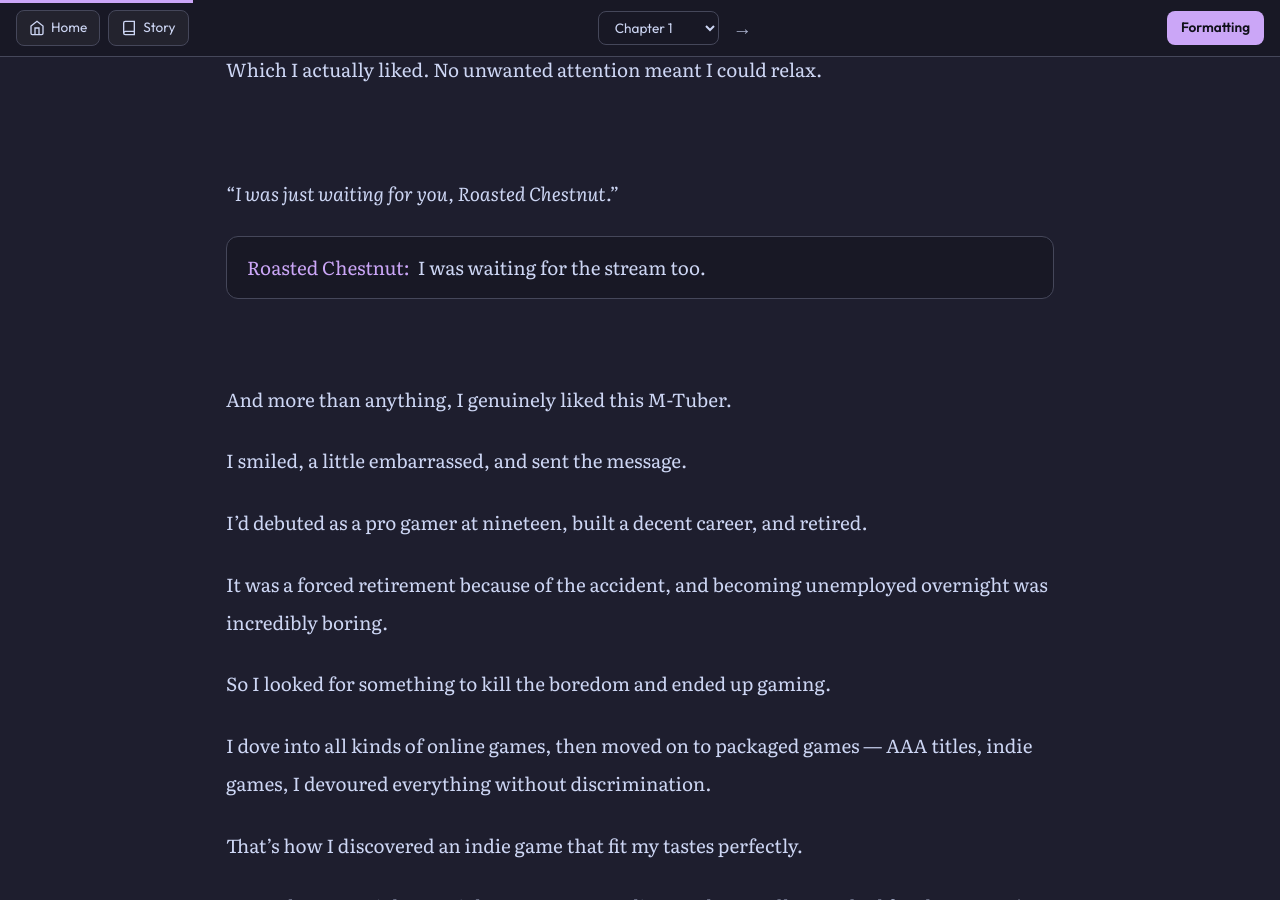
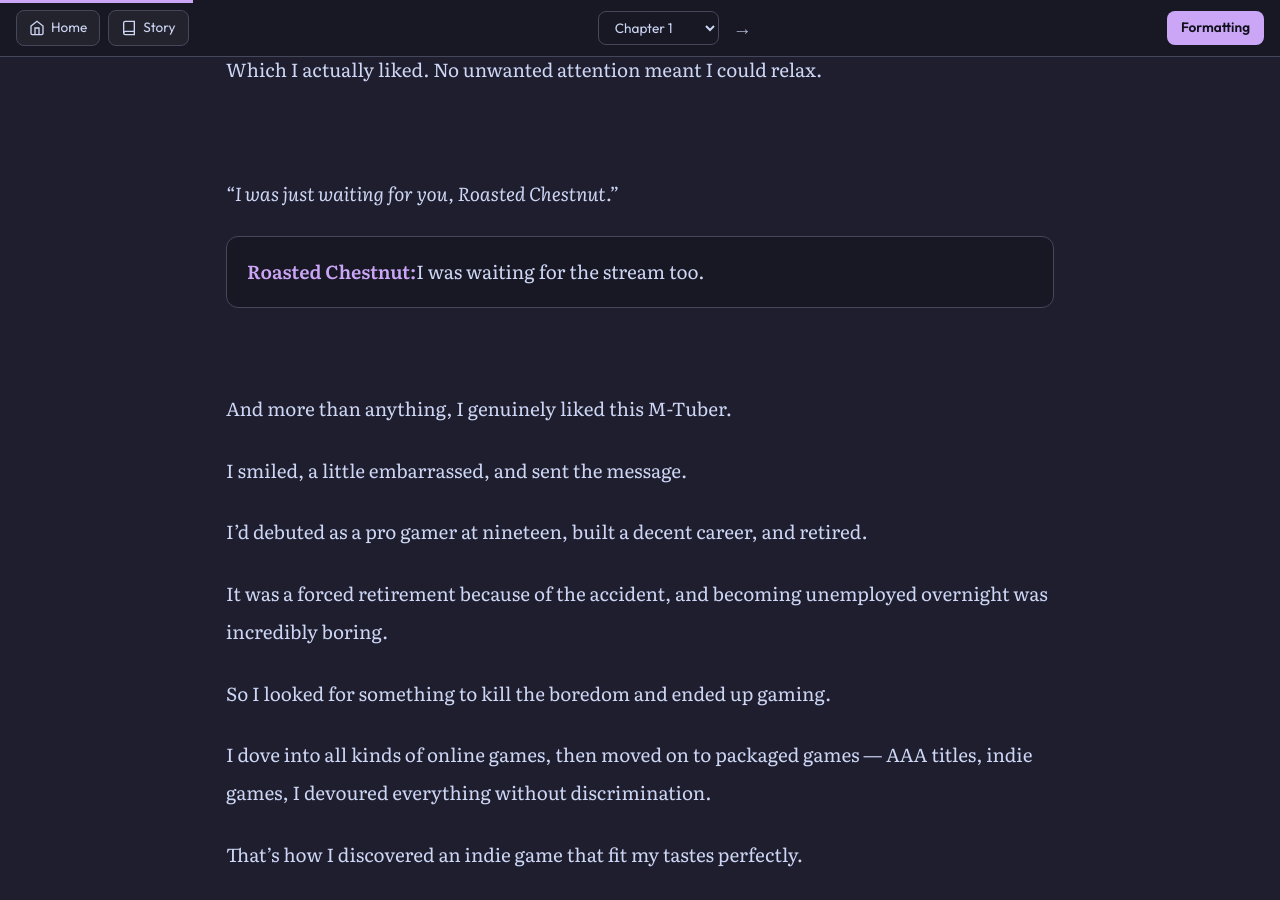
Before and after one commit to soleumn/soleumn.github.io, a Jekyll site: the page built from _chapters/eoshinki/ch1.md, in a window 1280 px wide and 900 px high, scrolled down 2013 px. Built offline with Jekyll 4.4.1, drawn with Linux system fonts in a browser that asks for light colours; comment, search, counter and statistics services are not loaded.

Commit message:
Update ch1.md

```diff
--- a/_chapters/eoshinki/ch1.md
+++ b/_chapters/eoshinki/ch1.md
@@ -74,7 +74,7 @@ Which I actually liked. No unwanted attention meant I could relax.
 *“I was just waiting for you, Roasted Chestnut.”*
 
 <div class="chat-box">
-  <div style="display:flex;align-items:flex-start;gap:8px;line-height:1.5;font-size:inherit;"><span style="color:var(--detalhe-accent);">Roasted Chestnut:</span> I was waiting for the stream too.</div>
+  <div style="display:flex;align-items:flex-start;font-size:inherit;"><span style="color:var(--detalhe-accent);font-weight:700;flex-shrink:0">Roasted Chestnut:</span> I was waiting for the stream too.</div>
 </div>
 
 <br>
```
